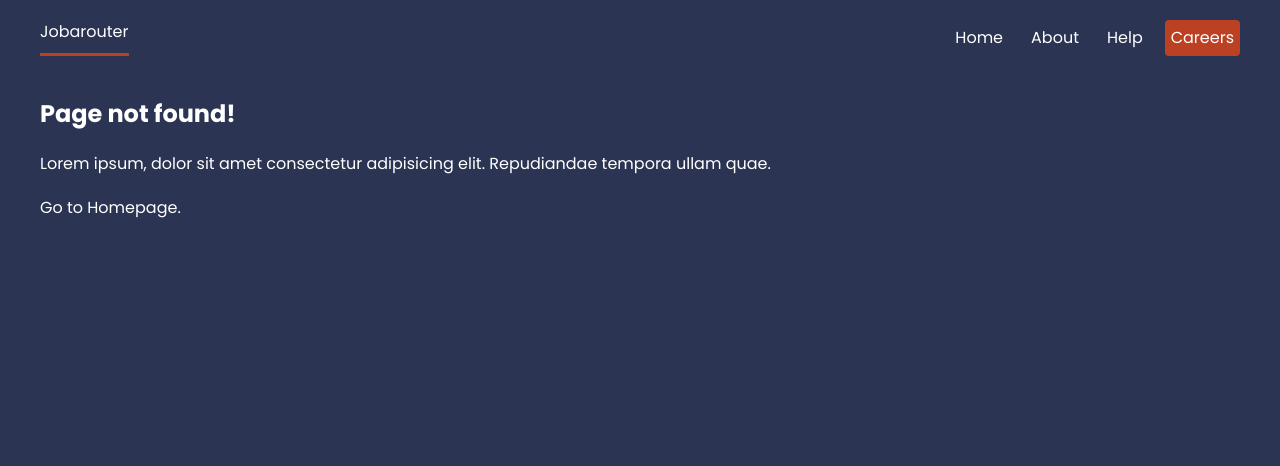
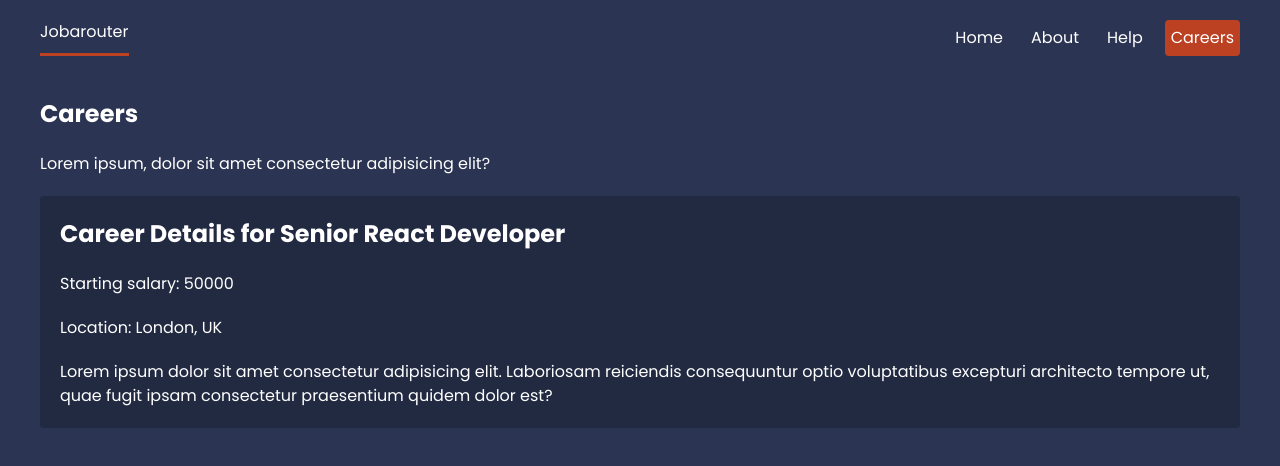
Before and after one commit to Nnadivictory25/React-Router-Lessons, a React (Vite) app: page /careers/1 in a window 1280 px wide. Before the commit this address had no page. Shown: the top 466 px of the page. Built offline with nearby package versions, Linux system fonts and the light colour scheme; data requests are answered from the project's data file.

Commit message:
passing parameters to routes and dynamic routing

```diff
--- a/package.json
+++ b/package.json
@@ -9,6 +9,7 @@
     "preview": "vite preview"
   },
   "dependencies": {
+    "@types/react-router-dom": "^5.3.3",
     "react": "^18.2.0",
     "react-dom": "^18.2.0",
     "react-router-dom": "^6.4.5"
--- a/src/App.css
+++ b/src/App.css
@@ -125,6 +125,11 @@ form label span {
 }
 
 /* careers details */
-
+.career-details {
+  background: rgba(0,0,0,0.2);
+  padding: 20px;
+  border-radius: 4px;
+  margin: 20px 0;
+}
 
 /* breadcrumbs */
--- a/src/App.tsx
+++ b/src/App.tsx
@@ -2,7 +2,7 @@ import {
 	createBrowserRouter,
 	Route,
 	createRoutesFromElements,
-  RouterProvider,
+	RouterProvider,
 } from 'react-router-dom';
 
 import './App.css';
@@ -19,31 +19,31 @@ import Contact from './pages/help/Contact';
 import NotFound from './pages/NotFound';
 import CareersLayout from './layouts/CareersLayout';
 import Careers, { careersLoader } from './pages/careers/Careers';
+import CareerDetails, { careerDetailsLoader } from './pages/careers/CareerDetails';
 
 const router = createBrowserRouter(
 	createRoutesFromElements(
 		<Route path='/' element={<RootLayout />}>
 			<Route path='/' element={<Home />} />
-      <Route path='about' element={<About />} />
+			<Route path='about' element={<About />} />
 
-      <Route path='help' element={<HelpLayout/>}>
-        <Route path='faq' element={<Faq/>}></Route>
-        <Route path='contact' element={<Contact/>}></Route>
-      </Route>
+			<Route path='help' element={<HelpLayout />}>
+				<Route path='faq' element={<Faq />}></Route>
+				<Route path='contact' element={<Contact />}></Route>
+			</Route>
 
-      <Route path='careers' element={<CareersLayout/>}>
-          <Route index element={<Careers/>} loader={careersLoader}></Route>
-      </Route>
+			<Route path='careers' element={<CareersLayout />}>
+				<Route index element={<Careers />} loader={careersLoader}></Route>
+				<Route path=':id' element={<CareerDetails/>} loader={careerDetailsLoader}></Route>
+			</Route>
 
-      <Route path="*" element={<NotFound />} />
+			<Route path='*' element={<NotFound />} />
 		</Route>
 	)
 );
 
 function App() {
-	return (
-		<RouterProvider router={router} />
-	);
+	return <RouterProvider router={router} />;
 }
 
 export default App;
--- /dev/null
+++ b/src/pages/careers/CareerDetails.tsx
@@ -0,0 +1,32 @@
+import { LoaderFunctionArgs, useLoaderData } from 'react-router-dom';
+import { Career } from './Careers';
+
+
+const CareerDetails = () => {
+	const {title, salary, location} = useLoaderData() as Career;
+
+	return (
+		<div className='career-details'>
+			<h2>Career Details for {title}</h2>
+			<p>Starting salary: {salary}</p>
+			<p>Location: {location}</p>
+			<div className='details'>
+				Lorem ipsum dolor sit amet consectetur adipisicing elit. Laboriosam
+				reiciendis consequuntur optio voluptatibus excepturi architecto tempore
+				ut, quae fugit ipsam consectetur praesentium quidem dolor est?
+			</div>
+		</div>
+	);
+};
+
+export default CareerDetails;
+
+// loader function
+export const careerDetailsLoader = async ({ params }: LoaderFunctionArgs) => {
+
+	const { id } = params;
+
+	const res = await fetch('http://localhost:4000/careers/' + id);
+
+	return res.json();
+};
--- a/src/pages/careers/Careers.tsx
+++ b/src/pages/careers/Careers.tsx
@@ -1,6 +1,6 @@
 import { Link, useLoaderData } from 'react-router-dom';
 
-interface Career {
+export interface Career {
 	id: number;
 	title: string;
 	salary: number;
@@ -13,7 +13,7 @@ export default function Careers() {
 	return (
 		<div className='careers'>
 			{careers.map((career) => (
-        <Link to='/' key={career.id}>
+        <Link to={career.id.toString()} key={career.id}>
           <p>{career.title}</p>
           <p>Based in {career.location}</p>
         </Link>
```
Also changed, not shown: 1 other file (tests, documents, lock files or other folders).
